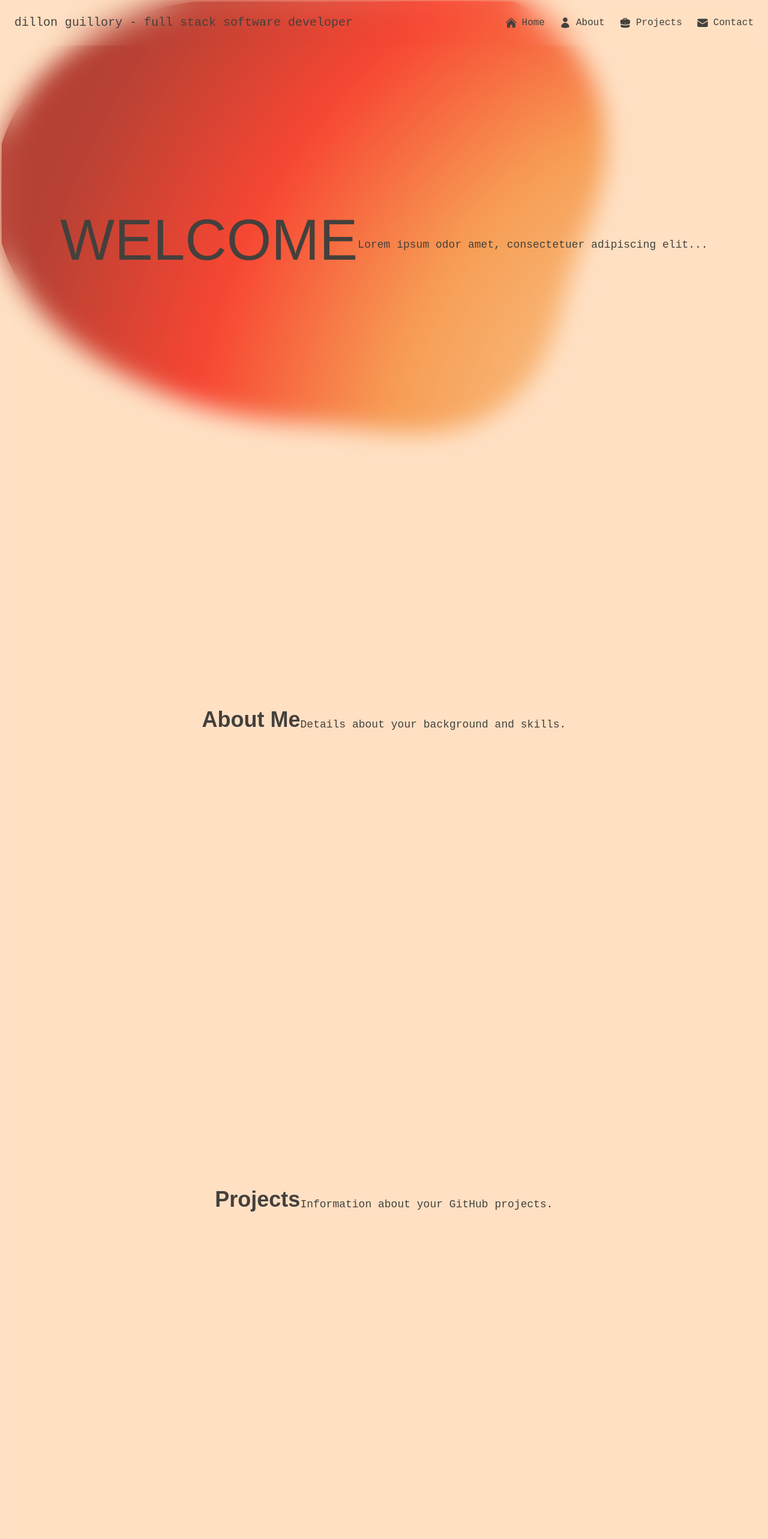
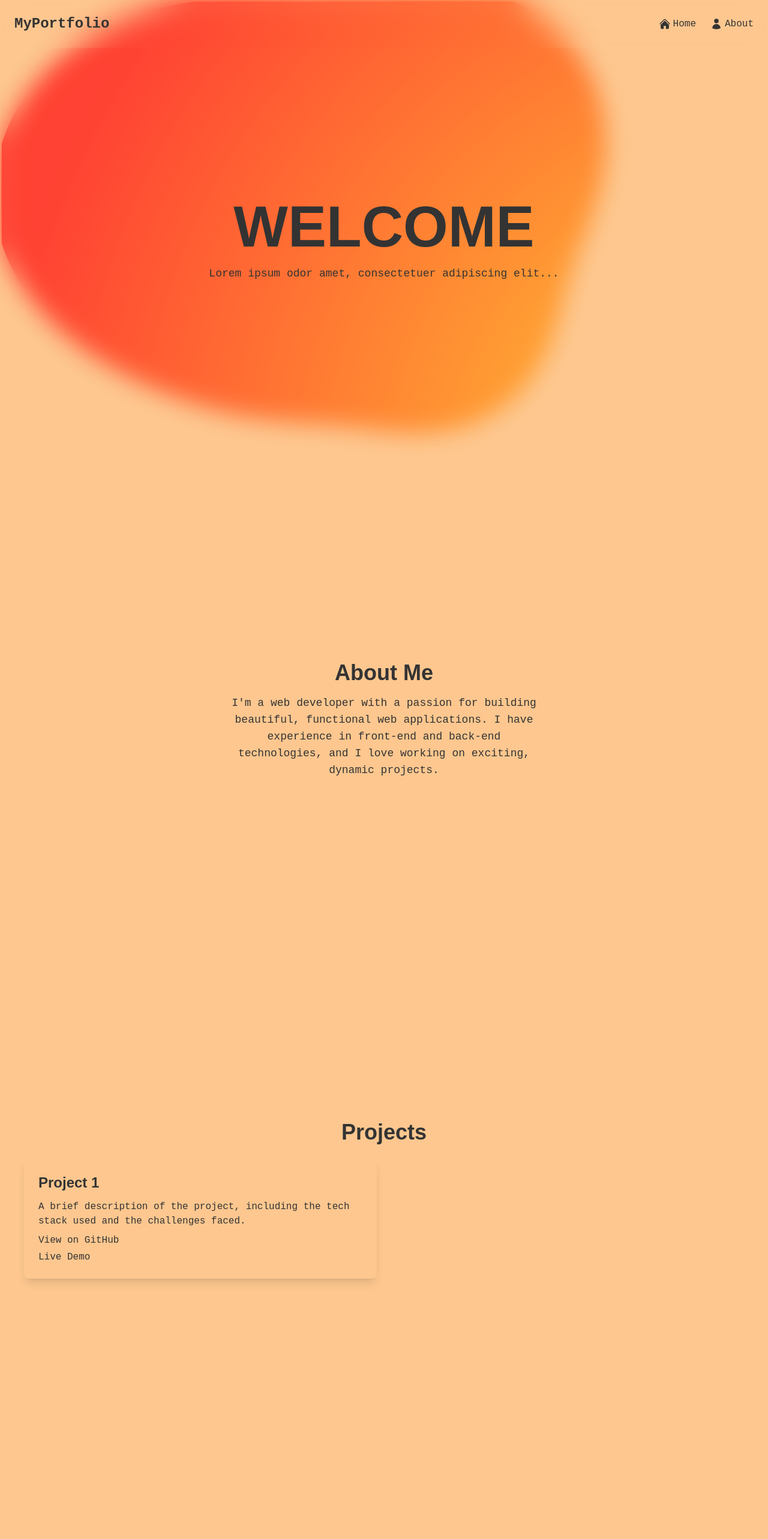
Before and after one commit to dillguill/dillguill.github.io, a Next.js app: page / in a window 1280 px wide. Shown: the top 2566 px of the page at 60% size. Built offline with nearby package versions, Linux system fonts and the light colour scheme.

Commit message:
Made more responsive on mobile and refined colors

```diff
--- a/src/app/components/BlobAnimation.js
+++ b/src/app/components/BlobAnimation.js
@@ -309,14 +309,14 @@ export default function initBlobAnimation() {
     }
 
     // Define color schemes for light mode and dark mode
-    const lightModeColors = ["#fcdd9f", "#f5852a", "#f51800", "#a31202"]; // Light mode colors
-    const darkModeColors = ["#18d7f0", "#0074D9", "#020de0", "#5702e0"]; // Dark mode colors
+    const lightModeColors = ["#FFB600", "#FF9800", "#FF4000", "#FF1300"]; // Light mode colors
+    const darkModeColors = ["#C900FF", "#0080FF", "#0030FF", "#2101FF"]; // Dark mode colors
 
     // Function to create the gradient with chosen colors
     var createRadialGradient = function (w, h, r, c0, c1, c2, c3) {
       var gradient = ctx.createRadialGradient(w / 1, h / 1, 0, w / 1, h / 1, r);
       gradient.addColorStop(0, c0);
-      gradient.addColorStop(0.5, c1);
+      gradient.addColorStop(0.25, c1);
       gradient.addColorStop(0.75, c2);
       gradient.addColorStop(1, c3);
       return gradient;
--- a/src/app/components/BlobBackground.js
+++ b/src/app/components/BlobBackground.js
@@ -1,35 +1,55 @@
+// "use client"; // Required for Next.js
+
+// import { useEffect, useRef } from 'react';
+// import initBlobAnimation from './BlobAnimation';
+
+// const BlobBackground = () => {
+//   const blobRef = useRef(null);
+
+//   useEffect(() => {
+//     // Initialize the blob animation when the component mounts
+//     initBlobAnimation();
+
+//     // Add scroll event listener for parallax effect
+//     const handleScroll = () => {
+//       if (blobRef.current) {
+//         const scrollY = window.scrollY;
+//         // Parallax effect: Adjust blob background position based on scroll
+//         blobRef.current.style.transform = `translateY(${scrollY * 0.1}px)`;  // 0.3 factor controls the parallax speed
+//       }
+//     };
+
+//     window.addEventListener('scroll', handleScroll);
+
+//     // Cleanup the scroll event listener on component unmount
+//     return () => {
+//       window.removeEventListener('scroll', handleScroll);
+//     };
+//   }, []);
+
+//   return (
+//     <div ref={blobRef} className="fixed top-0 left-0 w-full h-full -z-10">
+//       <canvas id="bubble" className="w-full h-full"></canvas> {/* Ensure the canvas covers the full screen */}
+//     </div>
+//   );
+// };
+
+// export default BlobBackground;
+
 "use client"; // Required for Next.js
 
-import { useEffect, useRef } from 'react';
+import { useEffect } from 'react';
 import initBlobAnimation from './BlobAnimation';
 
 const BlobBackground = () => {
-  const blobRef = useRef(null);
-
   useEffect(() => {
     // Initialize the blob animation when the component mounts
     initBlobAnimation();
-
-    // Add scroll event listener for parallax effect
-    const handleScroll = () => {
-      if (blobRef.current) {
-        const scrollY = window.scrollY;
-        // Parallax effect: Adjust blob background position based on scroll
-        blobRef.current.style.transform = `translateY(${scrollY * 0.1}px)`;  // 0.3 factor controls the parallax speed
-      }
-    };
-
-    window.addEventListener('scroll', handleScroll);
-
-    // Cleanup the scroll event listener on component unmount
-    return () => {
-      window.removeEventListener('scroll', handleScroll);
-    };
   }, []);
 
   return (
-    <div ref={blobRef} className="fixed top-0 left-0 w-full h-full -z-10">
-      <canvas id="bubble" className="w-full h-full"></canvas> {/* Ensure the canvas covers the full screen */}
+    <div className="fixed top-0 left-0 w-full h-full -z-10">  {/* Use 'fixed' to keep it in place */}
+      <canvas id="bubble" className="w-full h-full"></canvas>  {/* Ensure the canvas covers the full screen */}
     </div>
   );
 };
--- a/src/app/components/Navbar.js
+++ b/src/app/components/Navbar.js
@@ -2,24 +2,16 @@ import { HomeIcon, UserIcon, BriefcaseIcon, EnvelopeIcon } from '@heroicons/reac
 
 const Navbar = () => {
   return (
-    <nav className="fixed top-0 left-0 right-0 z-30 flex justify-between p-6 bg-opacity-40 backdrop-blur-lg">
-      <div className="text-xl">dillon guillory - full stack software developer</div>
-      <ul className="flex space-x-6">
-        <li className="flex items-center space-x-2">
-          <HomeIcon className="h-5 w-5" />
+    <nav className="fixed top-0 left-0 right-0 z-30 flex justify-between p-4 md:p-6 bg-opacity-40 backdrop-blur-lg">
+  <div className="text-xl md:text-2xl font-bold">MyPortfolio</div>
+  <ul className="flex space-x-4 md:space-x-6 text-sm md:text-base">
+    <li className="flex items-center space-x-1">
+      <HomeIcon className="h-4 w-4 md:h-5 md:w-5" />
       <a href="#home" className="hover:underline">Home</a>
     </li>
-        <li className="flex items-center space-x-2">
-          <UserIcon className="h-5 w-5" />
+    <li className="flex items-center space-x-1">
+      <UserIcon className="h-4 w-4 md:h-5 md:w-5" />
       <a href="#about" className="hover:underline">About</a>
-        </li>
-        <li className="flex items-center space-x-2">
-          <BriefcaseIcon className="h-5 w-5" />
-          <a href="#projects" className="hover:underline">Projects</a>
-        </li>
-        <li className="flex items-center space-x-2">
-          <EnvelopeIcon className="h-5 w-5" />
-          <a href="#contact" className="hover:underline">Contact</a>
     </li>
   </ul>
 </nav>
--- a/src/app/globals.css
+++ b/src/app/globals.css
@@ -3,14 +3,14 @@
 @tailwind utilities;
 
 :root {
-  --background: #ffd9b5;
-  --foreground: #44403c;
+  --background: #FDBA74;
+  --foreground: #333333;
 }
 
 @media (prefers-color-scheme: dark) {
   :root {
     --background: #000000;
-    --foreground: #ffd9b5;
+    --foreground: #FFEDD5;
   }
 }
 
--- a/src/app/layout.js
+++ b/src/app/layout.js
@@ -4,8 +4,8 @@ import BlobBackground from './components/BlobBackground';
 import Navbar from "./components/Navbar";
 
 export const metadata = {
-  title: "Create Next App",
-  description: "Generated by create next app",
+  title: "My Portfolio",
+  description: "Generated by create next app an dmade with Tailwind CSS",
 };
 
 export default function Layout({ children }) {
--- a/src/app/page.js
+++ b/src/app/page.js
@@ -1,34 +1,64 @@
 export default function Home() {
   return (
     <div>
-      <section id="home" className="min-h-screen flex items-center justify-center">
-        <h1 className="text-8xl uppercase">
+      <section id="home" className="min-h-screen flex flex-col items-center justify-center text-center p-4">
+  <h1 className="text-6xl md:text-8xl font-bold uppercase mb-4">
     welcome
   </h1>
-        <p className="mt-4 text-lg">
+  <p className="text-md md:text-lg">
     Lorem ipsum odor amet, consectetuer adipiscing elit...
   </p>
 </section>
 
-      <section id="about" className="min-h-screen flex items-center justify-center">
-        <h2 className="text-4xl font-bold">About Me</h2>
-        <p className="mt-4 text-lg">
-          Details about your background and skills.
+<section id="about" className="min-h-screen flex flex-col items-center justify-center px-4 md:px-10">
+  <h2 className="text-3xl md:text-4xl font-bold mb-4">About Me</h2>
+  <p className="max-w-lg text-sm md:text-lg text-center">
+    I'm a web developer with a passion for building beautiful, functional web applications.
+    I have experience in front-end and back-end technologies, and I love working on exciting, dynamic projects.
   </p>
 </section>
 
-      <section id="projects" className="min-h-screen flex items-center justify-center">
-        <h2 className="text-4xl font-bold">Projects</h2>
-        <p className="mt-4 text-lg">
-          Information about your GitHub projects.
+<section id="projects" className="min-h-screen flex flex-col items-center justify-center px-4 md:px-10">
+  <h2 className="text-3xl md:text-4xl font-bold mb-6">Projects</h2>
+  <div className="grid grid-cols-1 sm:grid-cols-1 md:grid-cols-2 gap-6">
+    <div className="p-6 shadow-lg rounded-lg">
+      <h3 className="text-2xl font-semibold mb-3">Project 1</h3>
+      <p className="">
+        A brief description of the project, including the tech stack used and the challenges faced.
       </p>
+      <a href="https://github.com/yourusername/project1" className="mt-2 block">View on GitHub</a>
+      <a href="https://project1-demo.netlify.app" className="mt-1 block">Live Demo</a>
+    </div>
+    {/* More project cards here */}
+  </div>
 </section>
 
-      <section id="contact" className="min-h-screen flex items-center justify-center">
-        <h2 className="text-4xl font-bold">Contact</h2>
-        <p className="mt-4 text-lg">
-          Your contact details.
+      <section
+        id="contact"
+        className="min-h-screen flex flex-col items-center justify-center p-10"
+      >
+        <h2 className="text-4xl font-bold mb-6">Contact Me</h2>
+        <p className="text-lg  mb-4">
+          Feel free to reach out to me through any of the following methods:
         </p>
+        <a
+          href="mailto:your-email@example.com"
+          className="text-lg mb-2"
+        >
+          Email: your-email@example.com
+        </a>
+        <a
+          href="https://linkedin.com/in/yourprofile"
+          className="text-lg mb-2"
+        >
+          LinkedIn
+        </a>
+        <a
+          href="https://github.com/yourusername"
+          className="text-lg mb-2"
+        >
+          GitHub
+        </a>
       </section>
     </div>
   );
```
Lines whose indentation alone changed are shown as unchanged.
